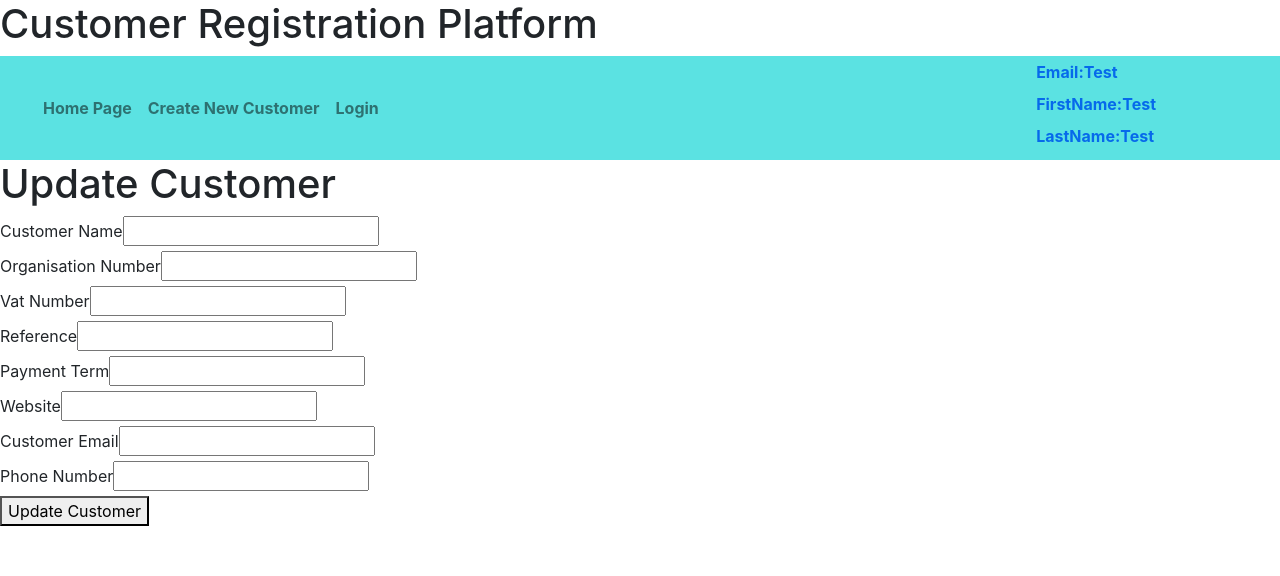
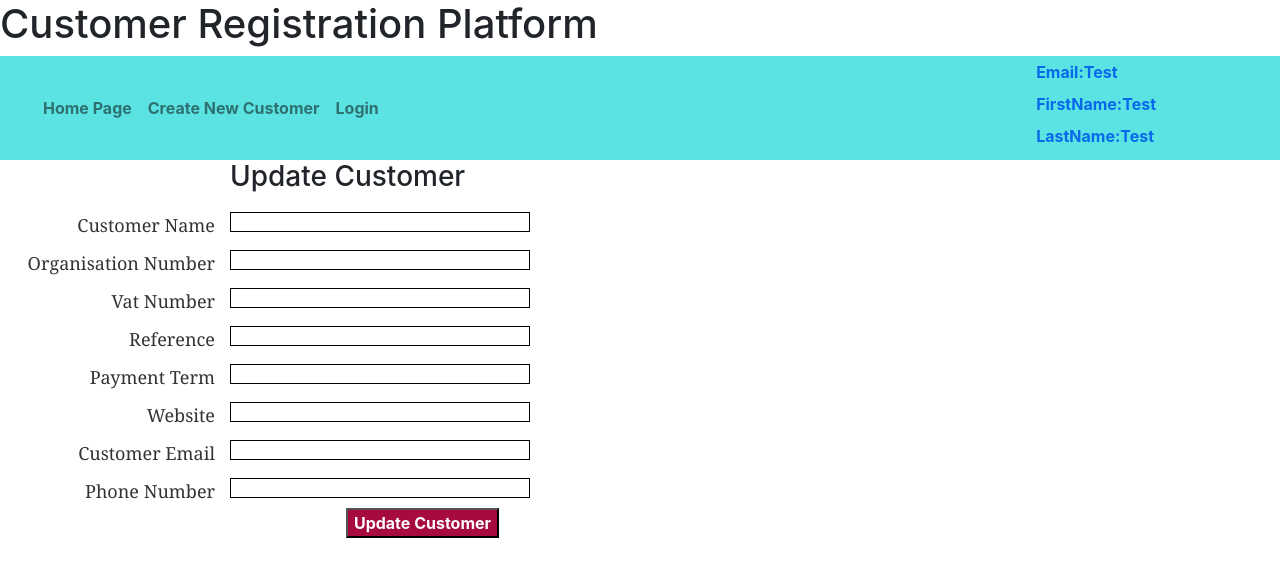
Before and after one commit to ulidin/customer-reg, a React (Create React App) app: page /home/1/edit in a window 1280 px wide. Shown: the top 576 px of the page. Built offline with nearby package versions, Linux system fonts and the light colour scheme; no server answers.

Commit message:
extract style-components to own component

```diff
--- /dev/null
+++ b/src/components/FormStyled.jsx
@@ -0,0 +1,55 @@
+import styled from 'styled-components'
+
+
+
+const Headermiddle = styled.h3`
+  margin-right: auto;
+  margin-left: 230px;
+`
+
+const Form = styled.form`
+  background-color: #FFF;
+  height: 600px;
+  width: 600px;
+  margin-right: auto;
+  margin-left: 5px;
+  margin-top: 0px;
+  border-top-left-radius: 10px;
+  border-top-right-radius: 10px;
+  padding: 0px;
+  text-align:center;
+`
+
+const Label = styled.label`
+  font-family: Georgia, "Times New Roman", Times, serif;
+  font-size: 18px;
+  color: #333;
+  height: 20px;
+  width: 200px;
+  margin-top: 10px;
+  margin-left: 10px;
+  text-align: right;
+  clear: both;
+  float:left;
+  margin-right:15px;
+`
+
+const Input = styled.input`
+  height: 20px;
+  width: 300px;
+  border: 1px solid #000;
+  margin-top: 10px;
+  float: left;
+`
+
+
+const Button = styled.button`
+  margin-top: 10px;
+  margin-left: 10px;
+  font-size:bold;
+  background-color:#a70a3e;
+  color:white;
+  font-weight: bold;
+  `
+
+  export {Headermiddle, Form, Label, Input, Button}
--- a/src/pages/CustomerCreatePage.jsx
+++ b/src/pages/CustomerCreatePage.jsx
@@ -1,58 +1,7 @@
 import React, {useState} from 'react'
 import { useHistory } from 'react-router-dom'
 import CustomerAPIItem from '../components/CustomerAPIItem'
-import styled from 'styled-components'
-
-
-const Headermiddle = styled.h3`
-  margin-right: auto;
-  margin-left: 230px;
-`
-
-const Form = styled.form`
-  background-color: #FFF;
-  height: 600px;
-  width: 600px;
-  margin-right: auto;
-  margin-left: 5px;
-  margin-top: 0px;
-  border-top-left-radius: 10px;
-  border-top-right-radius: 10px;
-  padding: 0px;
-  text-align:center;
-`
-
-const Label = styled.label`
-  font-family: Georgia, "Times New Roman", Times, serif;
-  font-size: 18px;
-  color: #333;
-  height: 20px;
-  width: 200px;
-  margin-top: 10px;
-  margin-left: 10px;
-  text-align: right;
-  clear: both;
-  float:left;
-  margin-right:15px;
-`
-
-const Input = styled.input`
-  height: 20px;
-  width: 300px;
-  border: 1px solid #000;
-  margin-top: 10px;
-  float: left;
-`
-
-
-const Button = styled.button`
-  margin-top: 10px;
-  margin-left: 10px;
-  font-size:bold;
-  background-color:#a70a3e;
-  color:white;
-  font-weight: bold;
-`
+import { Headermiddle, Form, Label, Input, Button } from '../components/FormStyled'
 
 export default function CustomerCreatePage() {
   const [formData, setFormData] = useState({})
--- a/src/pages/CustomerUpdatePage.jsx
+++ b/src/pages/CustomerUpdatePage.jsx
@@ -1,6 +1,8 @@
 import React, {useState, useEffect} from 'react';
 import {useHistory} from 'react-router-dom';
 import CustomerAPIItem from '../components/CustomerAPIItem'
+import { Headermiddle, Form, Label, Input, Button } from '../components/FormStyled'
+
 export default function CustomerUpdatePage(props) {
     const customerId = props.match.params.id;
     const [formData, setFormData] = useState({})
@@ -22,8 +24,8 @@ export default function CustomerUpdatePage(props) {
       function renderInput(name, label, type) {
         return (
           <div>
-            <label>{label}</label>
-            <input
+            <Label>{label}</Label>
+            <Input
               type={type || "text"}
               name={name}
               value={formData[name] || ""}
@@ -43,8 +45,8 @@ export default function CustomerUpdatePage(props) {
 
       return (
         <div>
-          <h1>Update Customer</h1>
-          <form onSubmit={handleOnSubmit}>
+          <Headermiddle>Update Customer</Headermiddle>
+          <Form onSubmit={handleOnSubmit}>
             {renderInput("name", "Customer Name")}
             {renderInput("organisationNr", "Organisation Number")}
             {renderInput("vatNr", "Vat Number")}
@@ -54,8 +56,8 @@ export default function CustomerUpdatePage(props) {
             {renderInput("email", "Customer Email", "email")}
             {renderInput("phoneNumber", "Phone Number", "tel")}
 
-            <button type="submit">Update Customer</button>
-          </form>
+            <Button type="submit">Update Customer</Button>
+          </Form>
 
         </div>
       )
```
